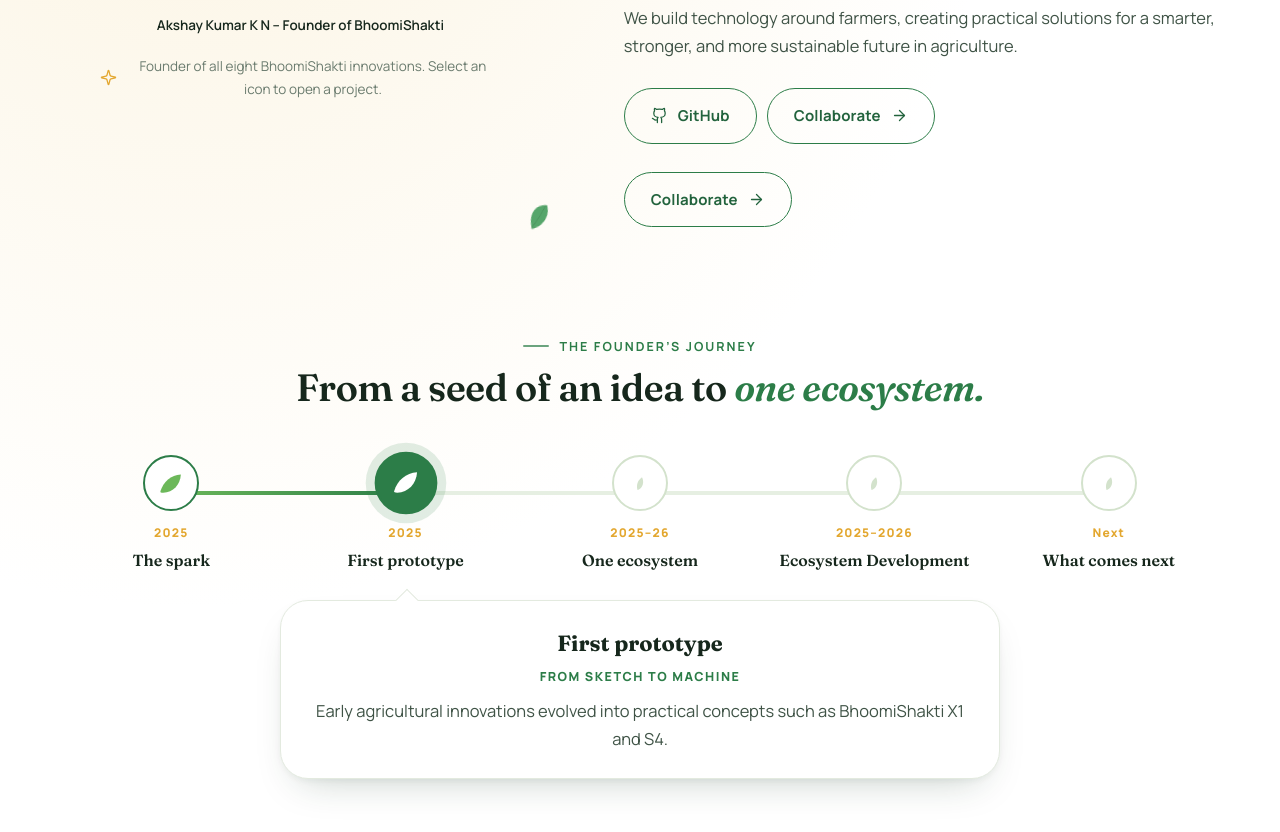
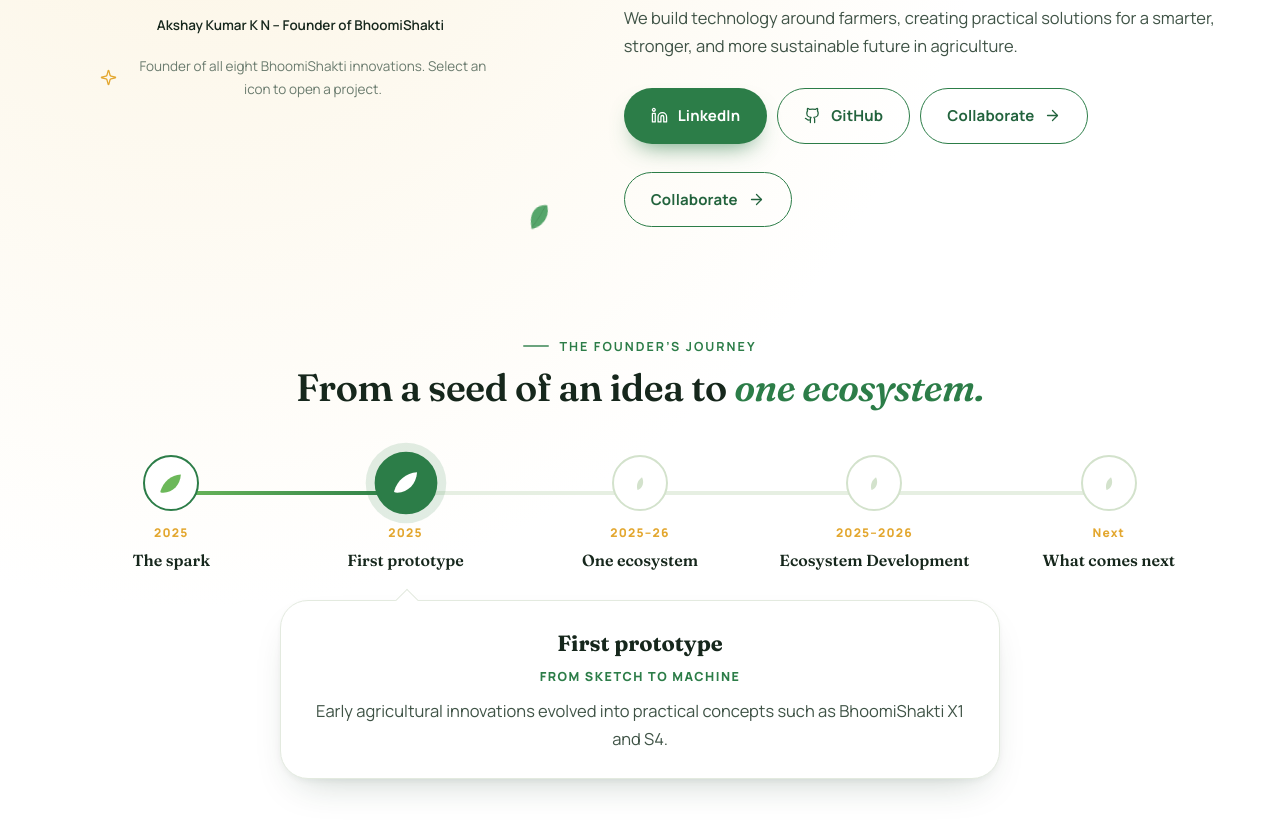
Before and after one commit to Akshay-appu/bhoomi.in, a plain HTML site: page founder.html in a window 1280 px wide. Shown: the part 1362-2194 px from the top of the page. Drawn offline with Linux system fonts and the light colour scheme.

Commit message:
Update LinkedIn and GitHub links in founder.html

```diff
--- a/founder.html
+++ b/founder.html
@@ -266,8 +266,8 @@
           </div>
         </div>
         <div class="f-links reveal">
-          <a class="btn btn-primary" href="#" data-link="linkedin"><svg class="ico" aria-hidden="true"><use href="#i-linkedin"></use></svg>LinkedIn</a>
-          <a class="btn btn-outline" href="https://github.com/Akshay-appu" target="_blank" rel="noopener"><svg class="ico" aria-hidden="true"><use href="#i-github"></use></svg>GitHub</a>
+          <a class="btn btn-primary" href="https://www.linkedin.com/in/akshay-kumar-kn-a35733236/" data-link="linkedin"><svg class="ico" aria-hidden="true"><use href="#i-linkedin"></use></svg>LinkedIn</a>
+          <a class="btn btn-outline" href="#" target="_blank" rel="noopener"><svg class="ico" aria-hidden="true"><use href="#i-github"></use></svg>GitHub</a>
           <a class="btn btn-outline" href="#" data-link="email"><svg class="ico" aria-hidden="true"><use href="#i-mail"></use></svg>Email</a>
           <a class="btn btn-outline" href="contact.html?topic=collab">Collaborate <svg class="ico" aria-hidden="true"><use href="#i-arrow"></use></svg></a>
         </div>
```
